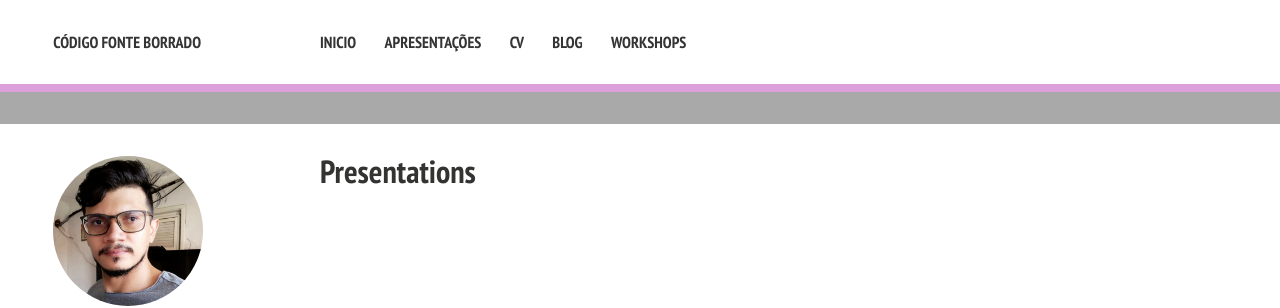
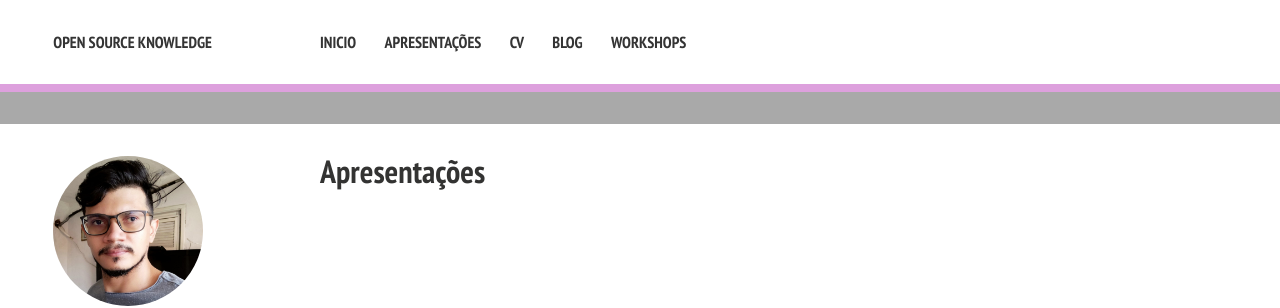
Before and after one commit to RicardoLopes1/Blind-Development, a Jekyll site: the page built from presentations.md, in a window 1280 px wide. Shown: the top 308 px of the page. Built offline with Jekyll 4.4.1, drawn with Linux system fonts in a browser that asks for light colours; nearby versions of some CDN libraries.

Commit message:
Modified presentations

```diff
--- a/_config.yml
+++ b/_config.yml
@@ -1,6 +1,6 @@
 # Site wide configuration
 
-title: Código Fonte Borrado
+title: Open Source Knowledge
 locale: pt_BR
 logo: # filename of a logo image that has been placed into your images directory
 
--- a/presentations.md
+++ b/presentations.md
@@ -1,5 +1,5 @@
 ---
 layout: presentation-post-index
-title: Presentations
+title: Apresentações
 excerpt: "Recent Presentations"
 ---
```
Also changed, not shown: _posts/2016-07-22-example-presentation.md (+2 -2 lines), _posts/java/2020-12-20-howToCreateJarFile.md (renamed from _posts/java/2021-02-12-howToCreateJarFile.md).
